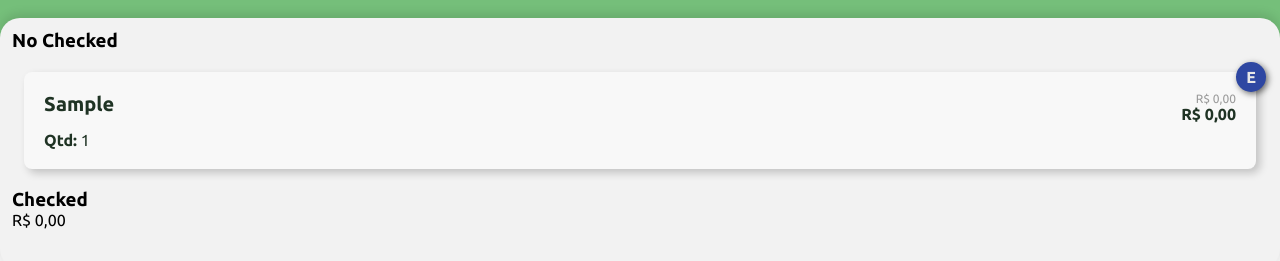
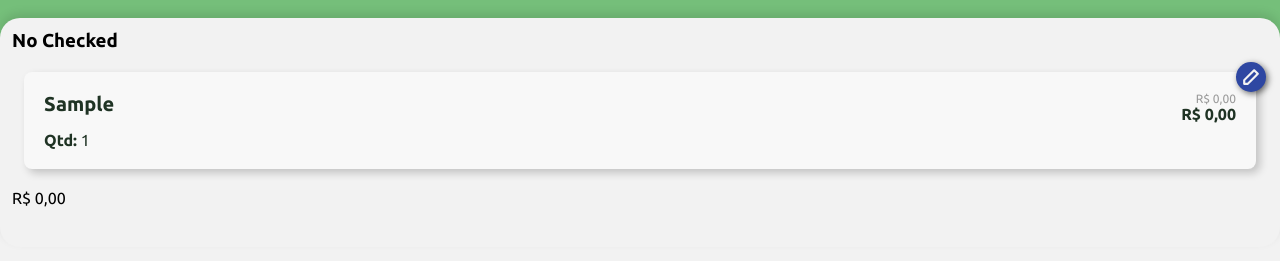
Before and after one commit to marcoshenriquefc/smart-market, a Vue app: page / in a window 1280 px wide. Both pictures are taken after typing "Sample" into the empty fields and a click on the button "Adicionar". Shown: the part 179-440 px from the top of the page. Built offline with nearby package versions, Linux system fonts and the light colour scheme.

Commit message:
new verification to Checked itens

```diff
--- a/src/components/ItensList.vue
+++ b/src/components/ItensList.vue
@@ -1,9 +1,13 @@
 <template>
     <div class="full-item">
-        <ButtonQuantity class="deleteItem" @ao-click-button="clickedEditButton"> E </ButtonQuantity>
+        <ButtonQuantity class="buttonEdidItem" @ao-click-button="clickedEditButton">
+            <svg width="16" height="16" viewBox="0 0 16 16" fill="none" xmlns="http://www.w3.org/2000/svg">
+                <path fill-rule="evenodd" clip-rule="evenodd" d="M11.4967 1.28025C11.1231 0.906583 10.5172 0.906583 10.1436 1.28025L1.28025 10.1436C1.10081 10.323 1 10.5664 1 10.8201V14.0432C1 14.5716 1.42839 15 1.95683 15H5.17986C5.43362 15 5.677 14.8992 5.85644 14.7197L14.7197 5.85644C15.0934 5.48277 15.0934 4.87694 14.7197 4.50327L11.4967 1.28025ZM2.91367 13.0863V11.2165L10.8201 3.31L12.69 5.17986L4.78352 13.0863H2.91367Z" fill="#F2F2F2"/>
+            </svg>
+        </ButtonQuantity>
 
         <label class="item" :for="listaItem.id" @click="clickedItem(listaItem)" :class="checkedList ? 'checked' : ''">
-            <h1 class="itemName"><strong> {{ listaItem.name }} </strong></h1>
+            <h1 class="itemName"><strong> {{ listaItem.name.toLowerCase().toUpperCase()[0] + listaItem.name.substring(1) }} </strong></h1>
 
             <div class="pricesArea">
                 <p class="uniPrice"> {{ listaItem.price.toLocaleString('pt-br', { style: 'currency', currency: 'BRL' }) || 'R$ 0,00'
@@ -151,9 +155,17 @@ export default defineComponent({
     /* border: 1px solid #75BF7A; */
 }
 
-.deleteItem {
+.buttonEdidItem svg{
+    width: 100%;
+    height: 100%;
+    max-height: 18px;
+}
+.buttonEdidItem {
+    display: flex;
+    align-items: center;
+    justify-content: center;
+
     position: absolute;
-    grid-column: 5/-1;
     background: #2e47a2;
     color: #e8e8e8;
 
--- a/src/views/ItensListed.vue
+++ b/src/views/ItensListed.vue
@@ -1,6 +1,6 @@
 <template>
 	<section v-if="listaItens.length >= 1">
-		<h3>No Checked</h3>
+		<h3 v-if="(listaItens.findIndex( i => i.checked == false)) !== -1">No Checked</h3>
 		<div v-for="(listaItem, index) in listaItens" :key="index">
 			<ItensList
 				v-if="!listaItem.checked"
@@ -12,7 +12,7 @@
 			/>
 		</div>
 
-		<h3>Checked</h3>
+		<h3 v-if="(listaItens.findIndex( i => i.checked == true)) !== -1 ">Checked</h3>
 		<div v-for="(listaItem, index) in listaItens" :key="index">
 			<ItensList
 				v-if="listaItem.checked"
```
Also changed, not shown: src/assets/icons/editIcon.svg (added).
